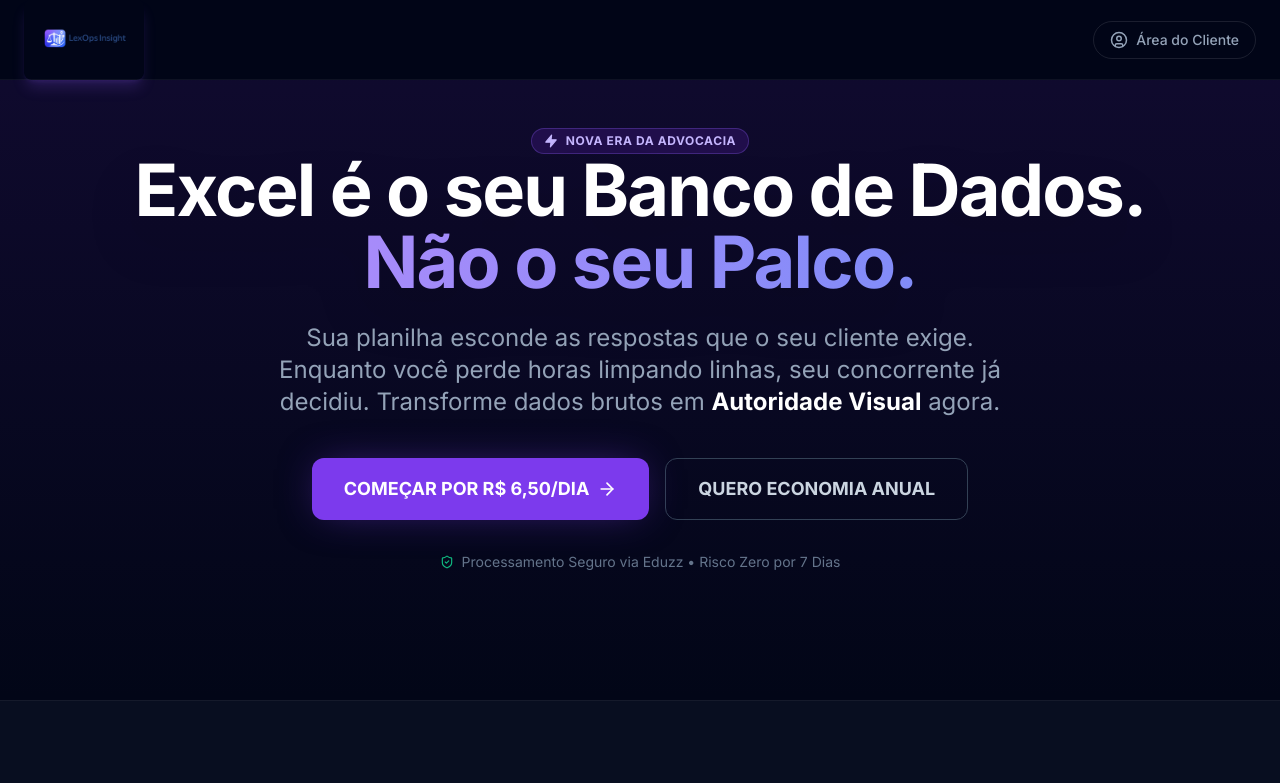
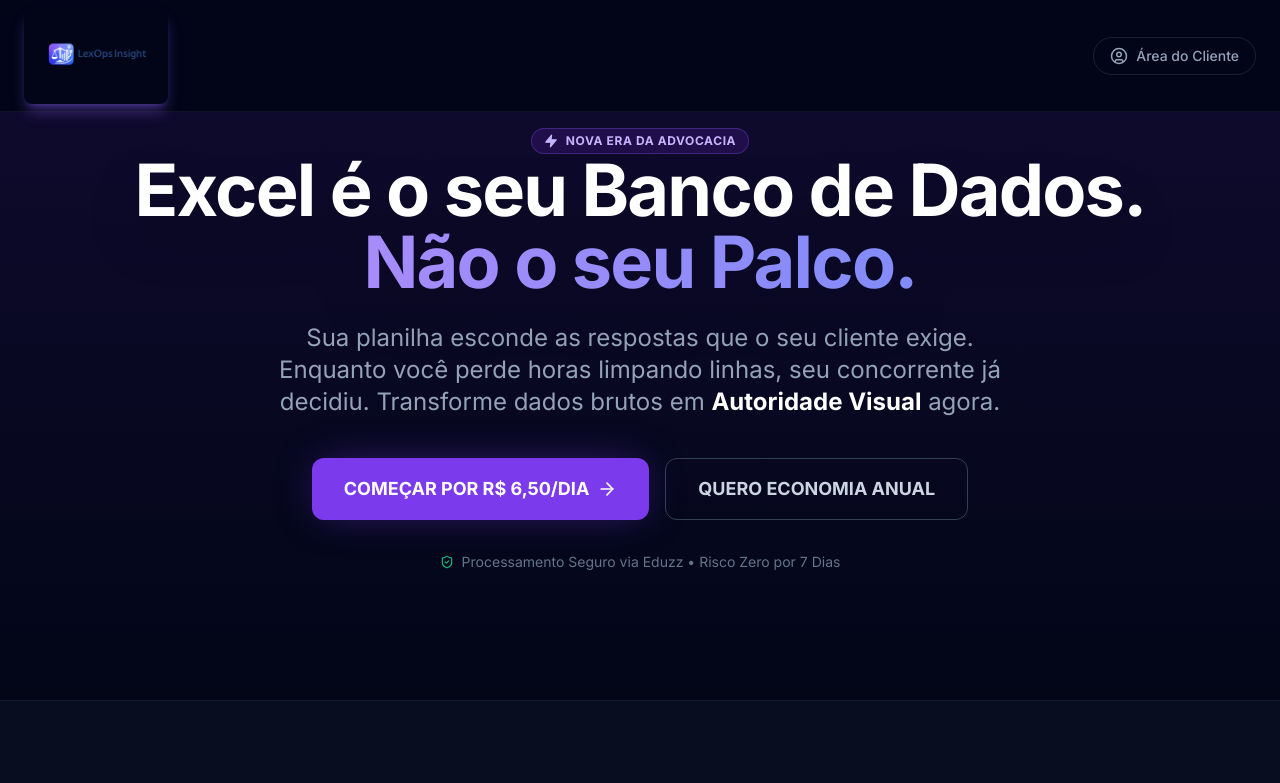
Before and after one commit to luccabarretoc-cloud/lexops-site-final, a React (Vite) app: page / in a window 1280 px wide. Shown: the top 783 px of the page. Built offline with nearby package versions, Linux system fonts and the light colour scheme.

Commit message:
Design: Corrigindo tamanho e espaçamento do logo na Navbar

```diff
--- a/src/App.jsx
+++ b/src/App.jsx
@@ -129,7 +129,7 @@ const LexOpsInsightFinal = () => {
     <div className="min-h-screen bg-[#020617] text-slate-200 font-sans selection:bg-violet-500/30">
 
       {/* NAVBAR PREMIUM */}
-      <nav className="fixed top-0 left-0 right-0 z-50 bg-[#020617]/95 border-b border-white/5 h-20 flex items-center">
+      <nav className="fixed top-0 left-0 right-0 z-50 bg-[#020617]/95 border-b border-white/5 h-28 flex items-center">
         <div className="max-w-7xl mx-auto w-full px-6 flex justify-between items-center">
 
           {/* LOGO AREA */}
@@ -144,12 +144,12 @@ const LexOpsInsightFinal = () => {
                   onError={() => setLogoLoadError(true)}
                   loading="lazy"
                   decoding="async"
-                  className="h-20 w-auto rounded-lg shadow-lg shadow-violet-500/20 object-contain transition-transform group-hover:scale-105"
+                  className="h-24 w-auto rounded-lg shadow-lg shadow-violet-500/40 object-contain transition-transform group-hover:scale-110"
                 />
               </picture>
             ) : (
-              <div className="p-2 bg-gradient-to-br from-violet-600 to-indigo-600 rounded-lg shadow-lg shadow-violet-500/20 transition-transform group-hover:scale-105">
-                <ShieldCheck size={24} className="text-white" />
+              <div className="p-4 bg-gradient-to-br from-violet-600 to-indigo-600 rounded-lg shadow-lg shadow-violet-500/40 transition-transform group-hover:scale-110">
+                <ShieldCheck size={40} className="text-white" />
               </div>
             )}
           </div>
```
